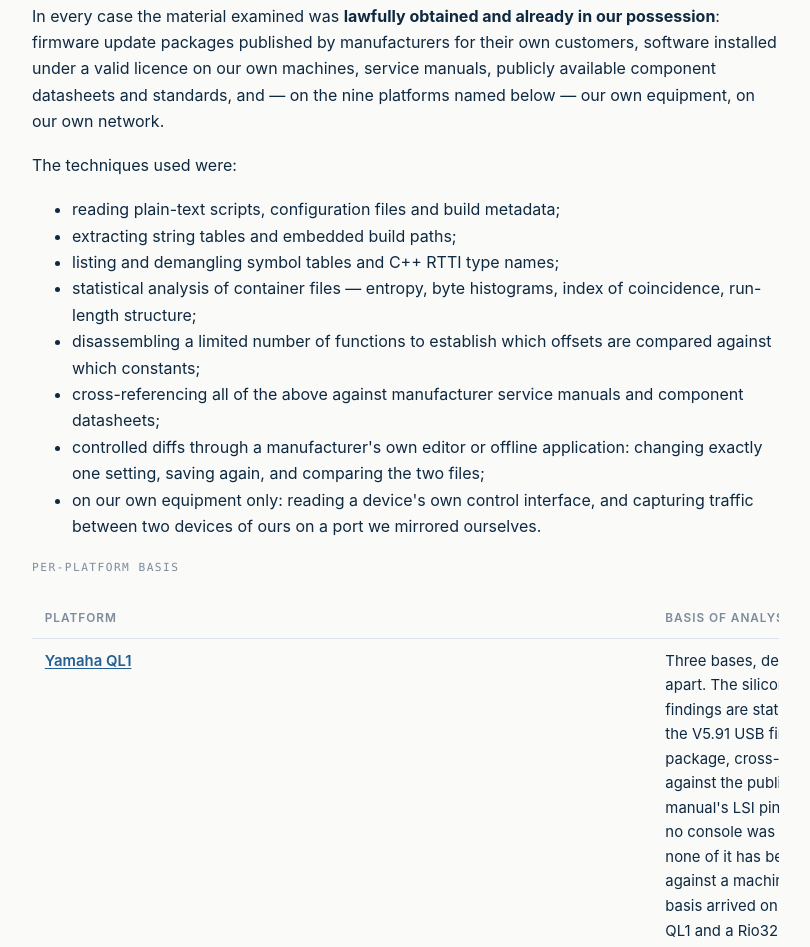
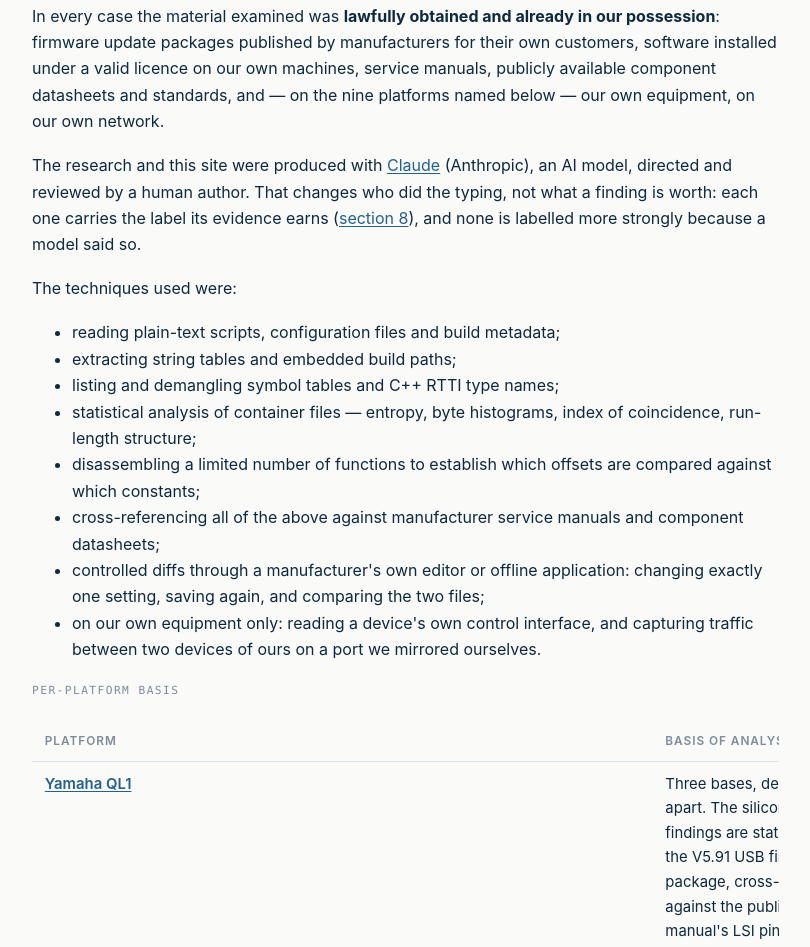
Before and after one commit to stoatworks-labs/aux-opsy, an Astro site: page /method in a window 1280 px wide. Shown: the part 1352-2299 px from the top of the page, without its empty margins (304-1114 px from the left). Built offline with nearby package versions, Linux system fonts and the light colour scheme; Astro itself is replaced by a stand-in of ours.

Commit message:
Method: say the research and the site were made with Claude
The README has said so since the start; the site never did. One paragraph
in "How the work was done", tied to the confidence labels: a model saying
something earns it no stronger label.

Co-Authored-By: Claude Opus 5.5 <noreply@anthropic.com>

```diff
--- a/src/pages/method.astro
+++ b/src/pages/method.astro
@@ -154,6 +154,14 @@ const schema = [
             service manuals, publicly available component datasheets and standards, and — on the
             {spell(onHardware.length)} platforms named below — our own equipment, on our own
             network.
+          </p>
+          <p>
+            The research and this site were produced with
+            {' '}<a href="https://claude.com/claude-code">Claude</a> (Anthropic), an AI model,
+            directed and reviewed by a human author. That changes who did the typing, not what
+            a finding is worth: each one carries the label its evidence earns
+            (<a href="#confidence">section 8</a>), and none is labelled more strongly because a
+            model said so.
           </p>
           <p>The techniques used were:</p>
           <ul>
```
